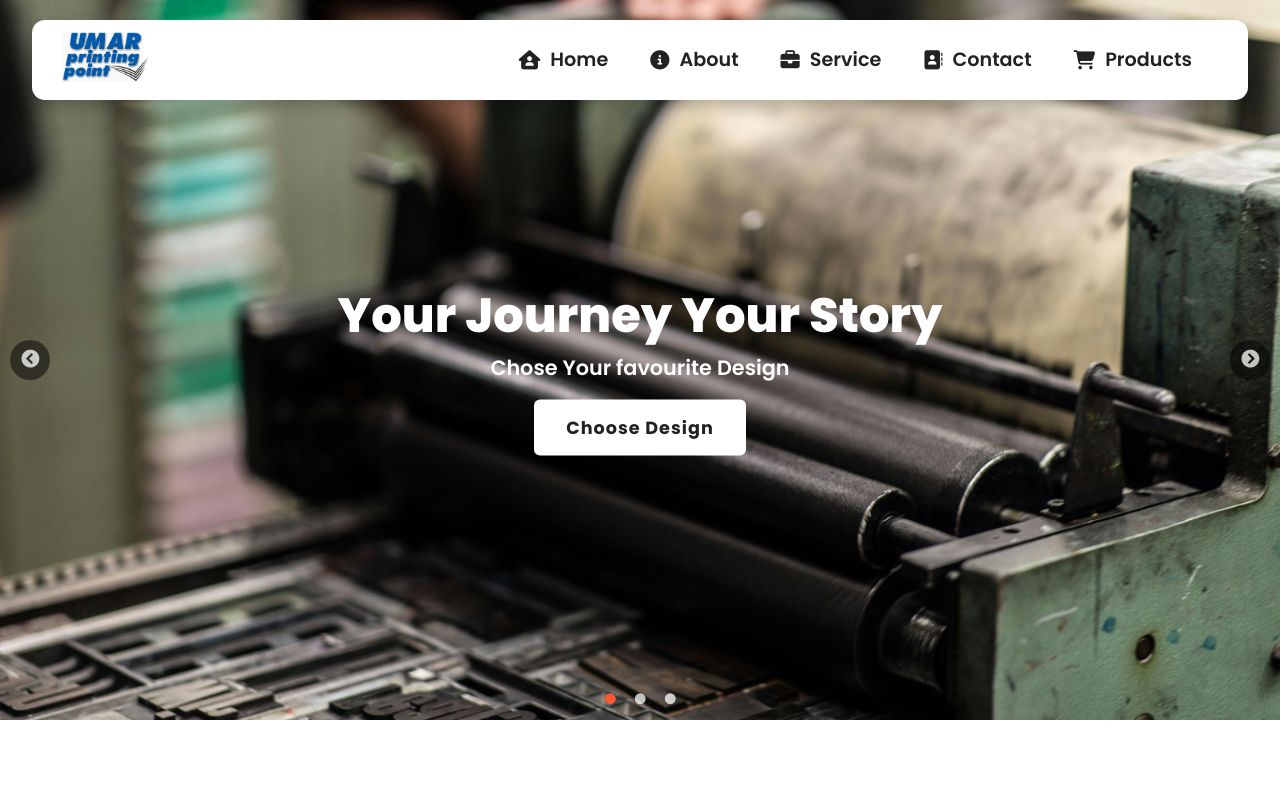
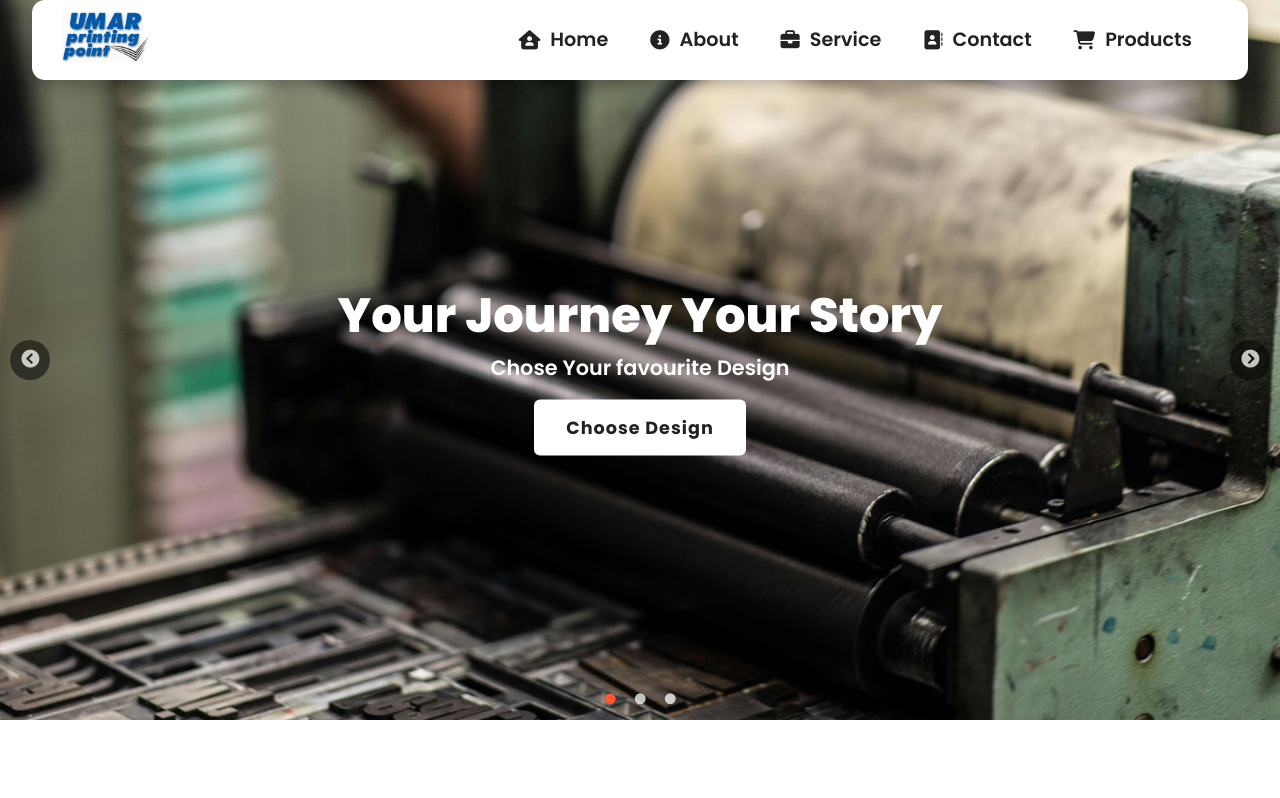
Before and after one commit to Soban22/PrintingWebsite, a React (Vite) app: page / in a window 1280 px wide. Shown: the top 798 px of the page. Built offline with nearby package versions, Linux system fonts and the light colour scheme.

Commit message:
update css

```diff
--- a/src/components/navbar.css
+++ b/src/components/navbar.css
@@ -8,7 +8,7 @@
     height: 80px;
     border-radius: 13px;
     position: fixed;
-    top: 20px;
+    top: 0;
     left: 50%;
     transform: translate(-50%);
     z-index: 9999;
```
